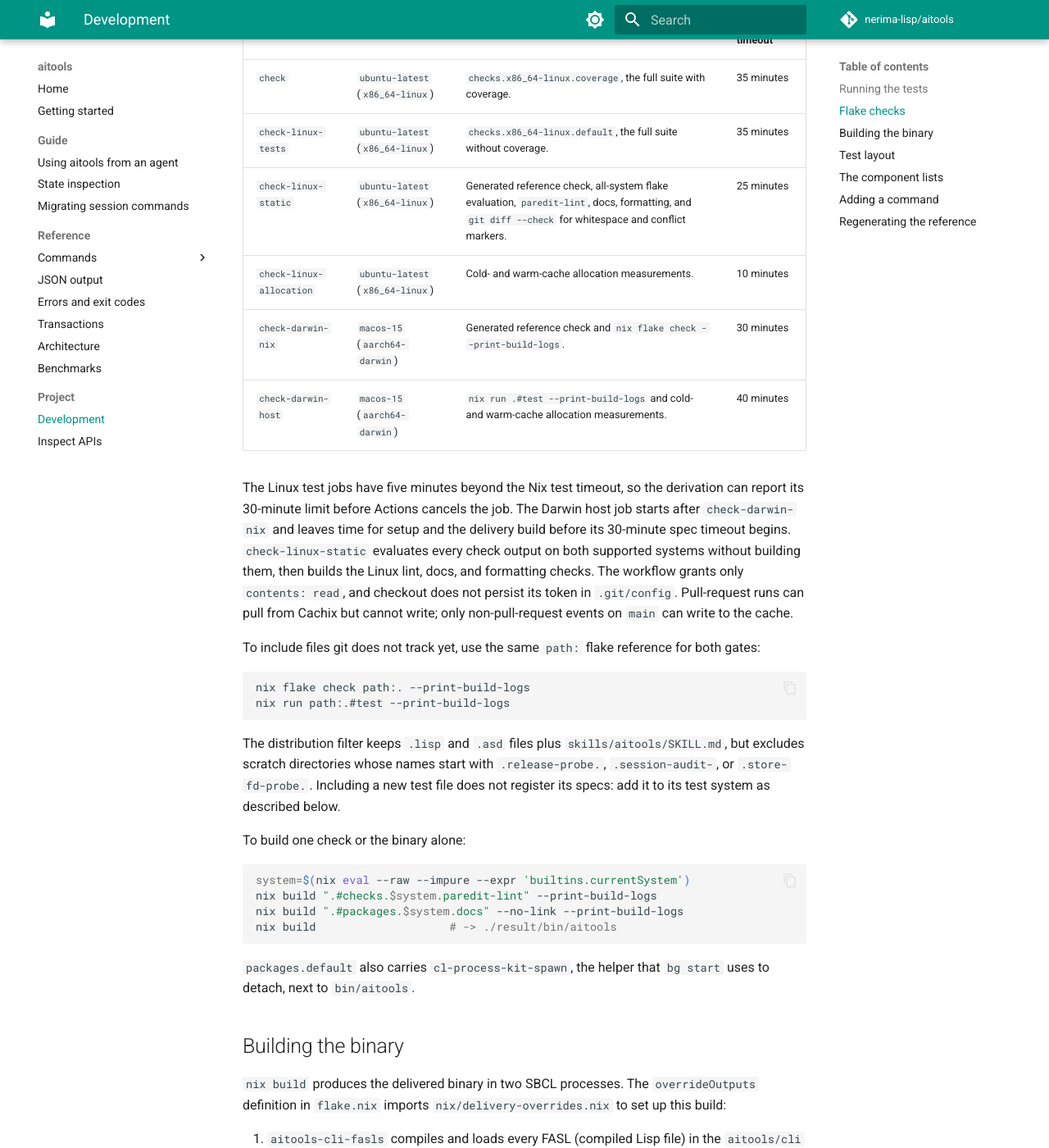
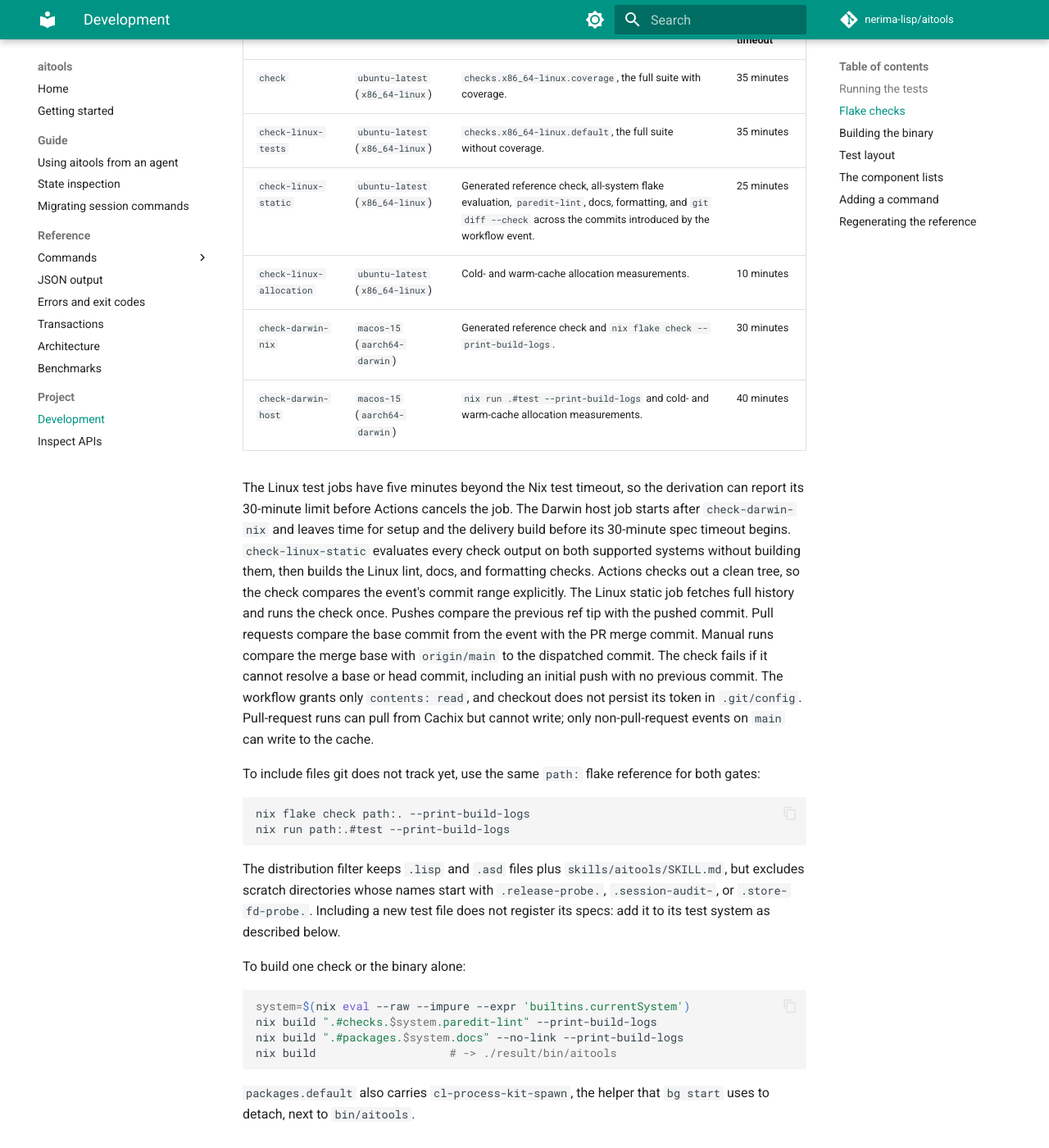
Before and after one commit to nerima-lisp/aitools, an MkDocs documentation site: the page built from docs/src/project/development.md, in a window 1280 px wide and 1400 px high, scrolled down 2463 px. Shown: the whole window at 82% size. Built offline with MkDocs 1.6.1 and Material for MkDocs 9.7.7, drawn with Linux system fonts in a browser that asks for light colours; comment, search, counter and statistics services are not loaded.

Commit message:
ci: check committed diff hygiene

```diff
--- a/docs/src/project/development.md
+++ b/docs/src/project/development.md
@@ -108,7 +108,7 @@ measurements so each has its own job limit:
 |---|---|---|---|
 | `check` | `ubuntu-latest` (`x86_64-linux`) | `checks.x86_64-linux.coverage`, the full suite with coverage. | 35 minutes |
 | `check-linux-tests` | `ubuntu-latest` (`x86_64-linux`) | `checks.x86_64-linux.default`, the full suite without coverage. | 35 minutes |
-| `check-linux-static` | `ubuntu-latest` (`x86_64-linux`) | Generated reference check, all-system flake evaluation, `paredit-lint`, docs, formatting, and `git diff --check` for whitespace and conflict markers. | 25 minutes |
+| `check-linux-static` | `ubuntu-latest` (`x86_64-linux`) | Generated reference check, all-system flake evaluation, `paredit-lint`, docs, formatting, and `git diff --check` across the commits introduced by the workflow event. | 25 minutes |
 | `check-linux-allocation` | `ubuntu-latest` (`x86_64-linux`) | Cold- and warm-cache allocation measurements. | 10 minutes |
 | `check-darwin-nix` | `macos-15` (`aarch64-darwin`) | Generated reference check and `nix flake check --print-build-logs`. | 30 minutes |
 | `check-darwin-host` | `macos-15` (`aarch64-darwin`) | `nix run .#test --print-build-logs` and cold- and warm-cache allocation measurements. | 40 minutes |
@@ -119,6 +119,13 @@ The Darwin host job starts after `check-darwin-nix` and leaves time for setup
 and the delivery build before its 30-minute spec timeout begins.
 `check-linux-static` evaluates every check output on both supported systems
 without building them, then builds the Linux lint, docs, and formatting checks.
+Actions checks out a clean tree, so the check compares the event's commit range
+explicitly. The Linux static job fetches full history and runs the check once.
+Pushes compare the previous ref tip with the pushed commit. Pull requests
+compare the base commit from the event with the PR merge commit. Manual runs
+compare the merge base with `origin/main` to the dispatched commit. The check
+fails if it cannot resolve a base or head commit, including an initial push
+with no previous commit.
 The workflow grants only `contents: read`, and checkout does not persist its
 token in `.git/config`. Pull-request runs can pull from Cachix but cannot write;
 only non-pull-request events on `main` can write to the cache.
```
Also changed, not shown: 1 other file.
